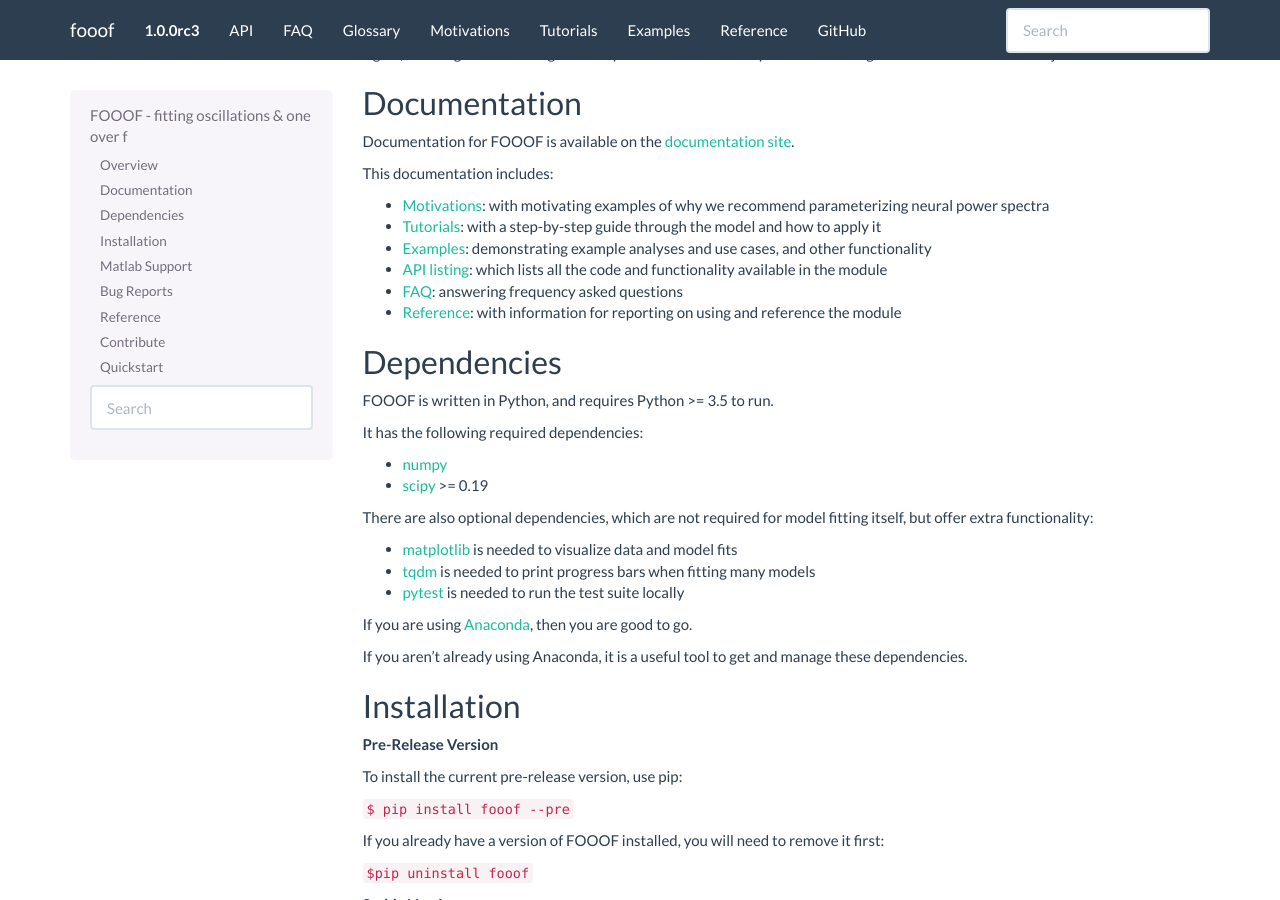
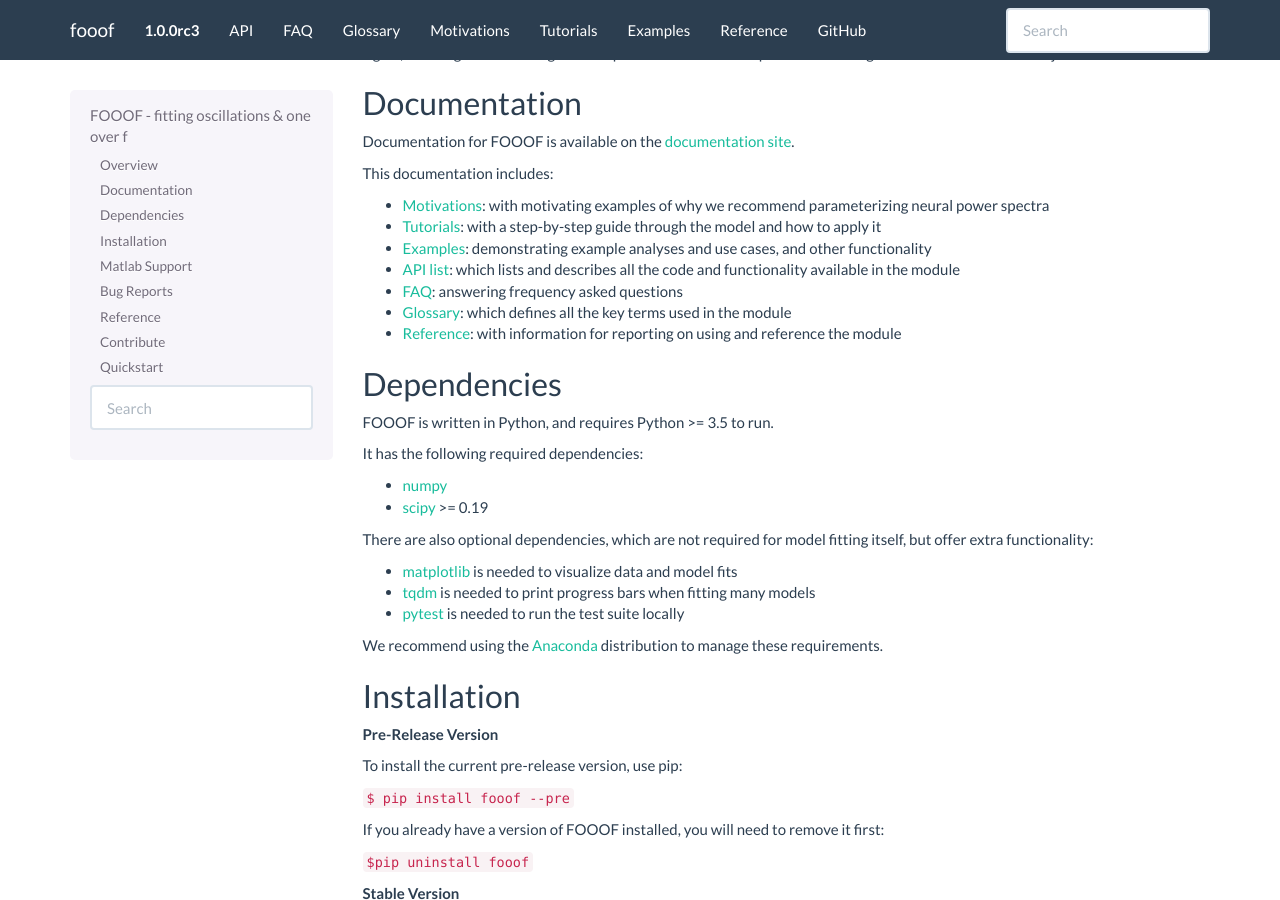
Before and after one commit to fooof-tools/fooof, a Sphinx documentation site: the page built from doc/index.rst, in a window 1280 px wide and 900 px high, scrolled down 458 px. Built offline with Sphinx 7.4.7, drawn with Linux system fonts in a browser that asks for light colours; pages that are not in the unit, such as notebooks, are missing from menus.

Commit message:
Tweaks for site

```diff
--- a/README.md
+++ b/README.md
@@ -42,10 +42,12 @@
 with a step-by-step guide through the model and how to apply it
 - [Examples](https://fooof-tools.github.io/fooof/auto_examples/index.html):
 demonstrating example analyses and use cases, and other functionality
-- [API listing](https://fooof-tools.github.io/fooof/api.html):
-which lists all the code and functionality available in the module
+- [API list](https://fooof-tools.github.io/fooof/api.html):
+which lists and describes all the code and functionality available in the module
 - [FAQ](https://fooof-tools.github.io/fooof/faq.html):
 answering frequency asked questions
+- [Glossary](https://fooof-tools.github.io/fooof/glossary.html):
+which defines all the key terms used in the module
 - [Reference](https://fooof-tools.github.io/fooof/reference.html):
 with information for reporting on using and reference the module
 
@@ -62,9 +64,7 @@
 - [tqdm](https://github.com/tqdm/tqdm) is needed to print progress bars when fitting many models
 - [pytest](https://github.com/pytest-dev/pytest) is needed to run the test suite locally
 
-If you are using [Anaconda](https://www.anaconda.com/download/), then you are good to go.
-
-If you aren't already using Anaconda, it is a useful tool to get and manage these dependencies.
+We recommend using the [Anaconda](https://www.continuum.io/downloads) distribution to manage these requirements.
 
 ## Installation
 
--- a/doc/conf.py
+++ b/doc/conf.py
@@ -87,6 +87,11 @@
 # The theme to use for HTML and HTML Help pages.
 html_theme = 'bootstrap'
 
+# Set the theme path explicitly
+#   This isn't always needed, but is useful so bulding docs doesn't fail on
+#   operating systems which don't have bootstrap on theme path
+html_theme_path = sphinx_bootstrap_theme.get_html_theme_path()
+
 # Theme options to customize the look and feel, which are theme-specific.
 html_theme_options = {
     'navbar_sidebarrel': False,
```
Also changed, not shown: 1 other file.
